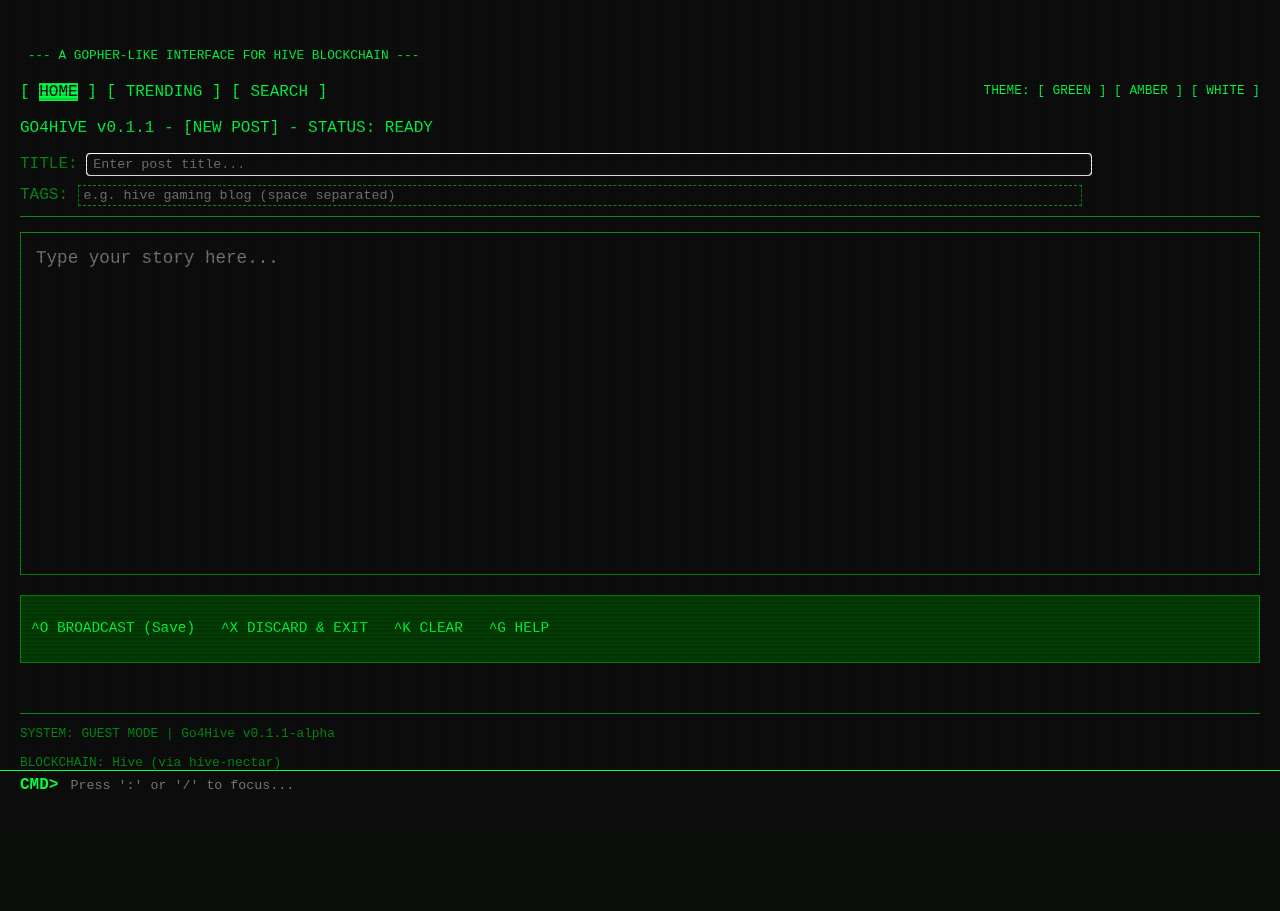
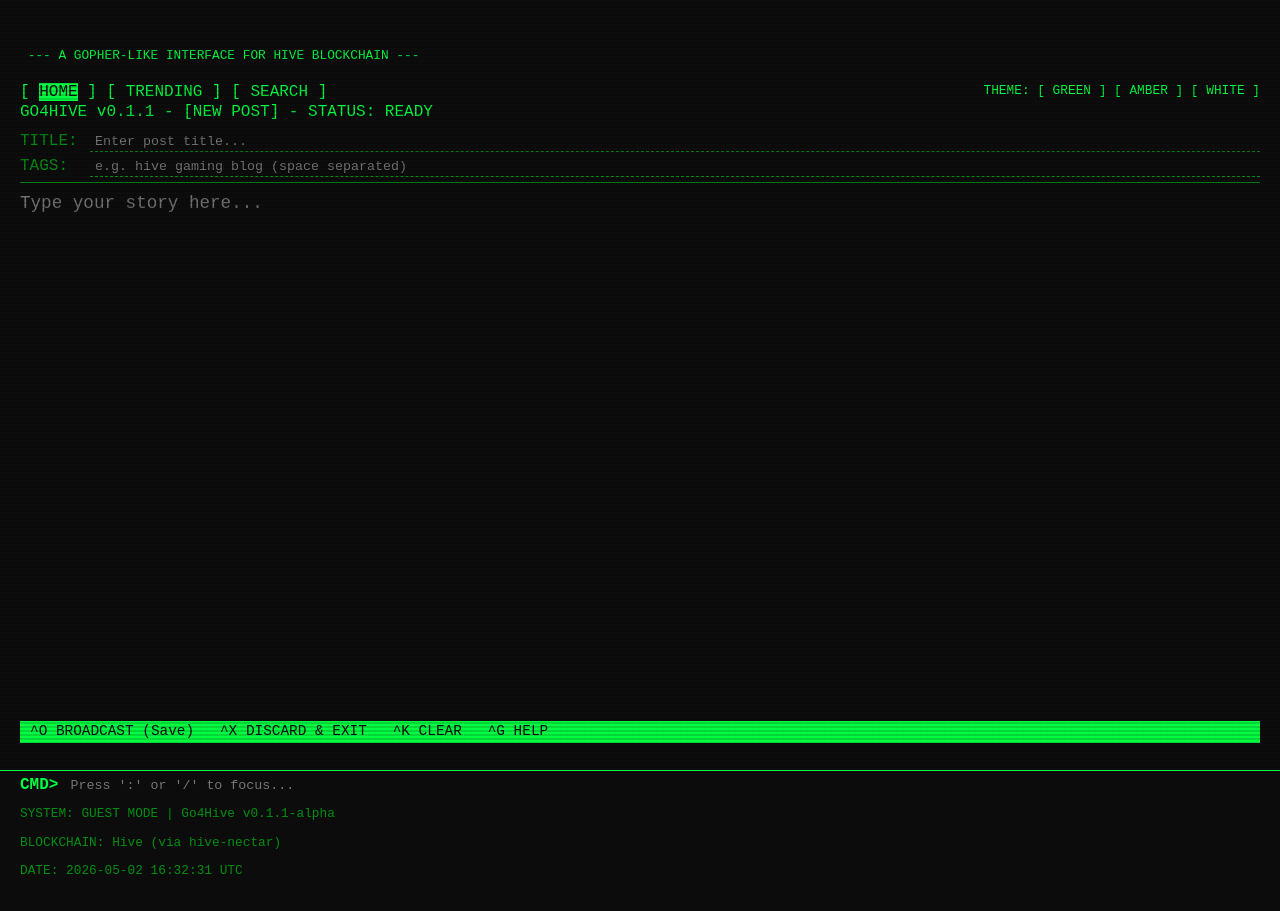
Before and after one commit to TheCrazyGM/go4hive, a Django app: template gopher/templates/gopher/editor.html in a window 1280 px wide. Before the commit the page ends 789 px from the top, so only its background shows below. Run offline with Django 5.2, Linux system fonts and the light colour scheme; the template is opened without the code that fills it, so the values that code supplies are empty.

Commit message:
UI Polish: Refine Terminal Editor alignment and spacing (fixed lint)

```diff
--- a/gopher/templates/gopher/editor.html
+++ b/gopher/templates/gopher/editor.html
@@ -1,26 +1,25 @@
 {% extends "gopher/base.html" %}
 
 {% block content %}
-    <div id="editor-container" style="display: flex; flex-direction: column; height: 70vh;">
-        <div id="editor-status" style="border-bottom: 1px solid var(--dim-color); padding-bottom: 10px; margin-bottom: 15px;">
-        <pre>GO4HIVE v0.1.1 - [NEW POST] - STATUS: <span id="buffer-status">READY</span></pre>
-            <div style="margin-top: 10px;">
-                <label style="color: var(--dim-color);">TITLE:</label>
-                <input type="text" id="post-title" style="background: transparent; border: 1px dashed var(--dim-color); color: var(--text-color); font-family: var(--font-family); width: 80%; padding: 2px 5px;" placeholder="Enter post title..." autofocus>
+    <div id="editor-container" style="display: flex; flex-direction: column; height: 80vh;">
+        <div id="editor-status" style="border-bottom: 1px solid var(--dim-color); padding-bottom: 5px; margin-bottom: 10px;">
+        <pre style="margin: 0;">GO4HIVE v0.1.1 - [NEW POST] - STATUS: <span id="buffer-status">READY</span></pre>
+            <div style="margin-top: 10px; display: flex; align-items: center;">
+                <label style="color: var(--dim-color); width: 70px; display: inline-block;">TITLE:</label>
+                <input type="text" id="post-title" style="background: transparent; border: none; border-bottom: 1px dashed var(--dim-color); color: var(--text-color); font-family: var(--font-family); flex-grow: 1; padding: 2px 5px; outline: none;" placeholder="Enter post title..." autofocus>
             </div>
-            <div style="margin-top: 10px;">
-                <label style="color: var(--dim-color);">TAGS: </label>
-                <input type="text" id="post-tags" style="background: transparent; border: 1px dashed var(--dim-color); color: var(--text-color); font-family: var(--font-family); width: 80%; padding: 2px 5px;" value="{{ initial_tag }}" placeholder="e.g. hive gaming blog (space separated)">
+            <div style="margin-top: 5px; display: flex; align-items: center;">
+                <label style="color: var(--dim-color); width: 70px; display: inline-block;">TAGS:</label>
+                <input type="text" id="post-tags" style="background: transparent; border: none; border-bottom: 1px dashed var(--dim-color); color: var(--text-color); font-family: var(--font-family); flex-grow: 1; padding: 2px 5px; outline: none;" value="{{ initial_tag }}" placeholder="e.g. hive gaming blog (space separated)">
             </div>
         </div>
 
-        <textarea id="post-body" style="flex-grow: 1; background: transparent; border: 1px solid var(--dim-color); color: var(--text-color); font-family: var(--font-family); font-size: 1.1em; padding: 15px; outline: none; resize: none;" placeholder="Type your story here..."></textarea>
+        <textarea id="post-body" style="flex-grow: 1; background: transparent; border: none; color: var(--text-color); font-family: var(--font-family); font-size: 1.1em; padding: 0; outline: none; resize: none;" placeholder="Type your story here..."></textarea>
 
-        <div id="editor-shortcuts" style="margin-top: 20px; background-color: var(--highlight-color); padding: 10px; font-size: 0.9em; border: 1px solid var(--dim-color);">
-        <pre>^O BROADCAST (Save)   ^X DISCARD & EXIT   ^K CLEAR   ^G HELP</pre>
+        <div id="editor-shortcuts" style="margin-top: 15px; background-color: var(--text-color); color: var(--bg-color); padding: 2px 10px; font-size: 0.9em;">
+        <pre style="margin: 0; color: inherit; background: inherit;">^O BROADCAST (Save)   ^X DISCARD & EXIT   ^K CLEAR   ^G HELP</pre>
         </div>
     </div>
-
     <script>
         document.addEventListener('DOMContentLoaded', () => {
             const titleInput = document.getElementById('post-title');
```
Also changed, not shown: Screenshot 2026-05-02 at 12-32-57 Go4Hive.png (added).
